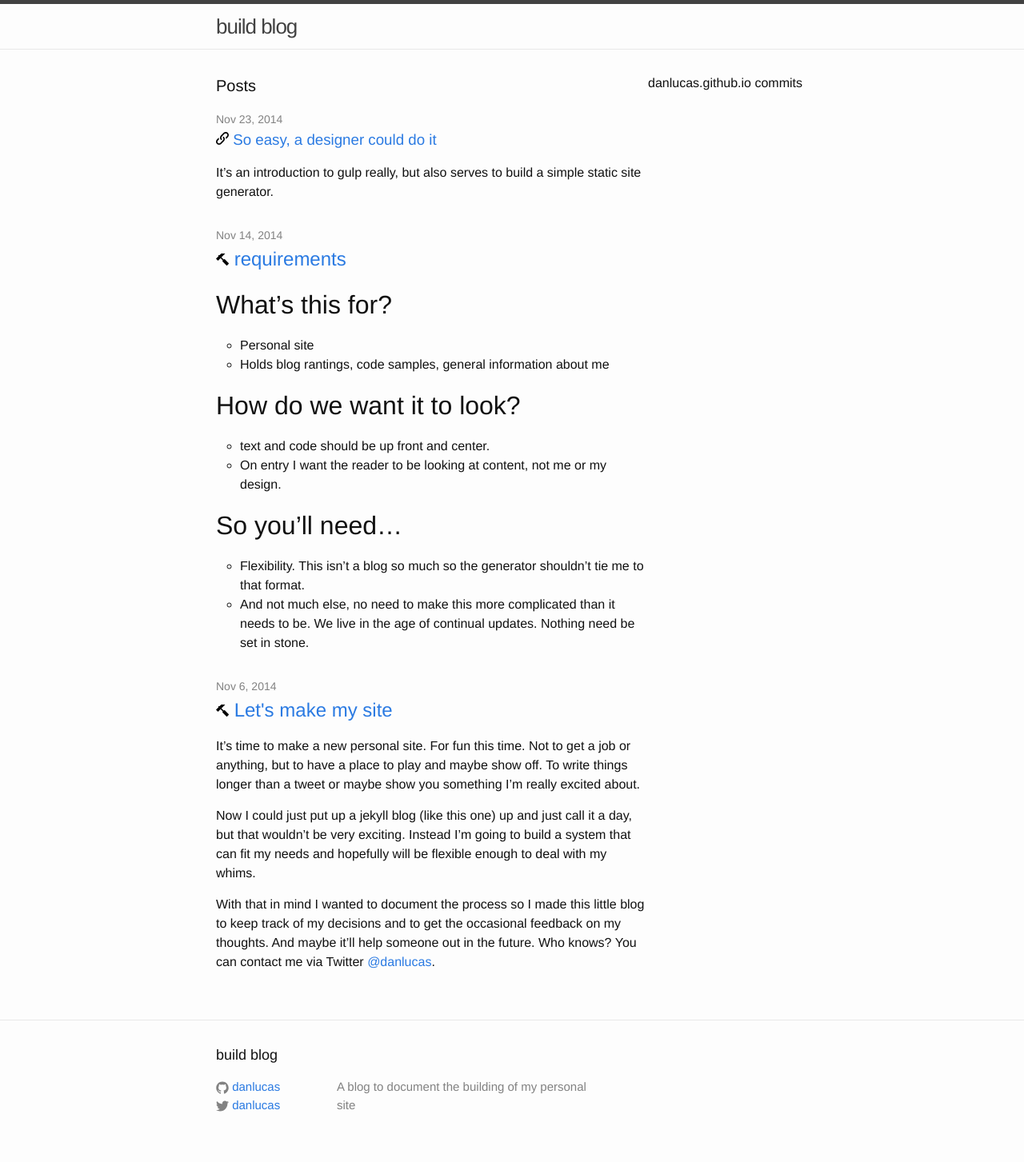
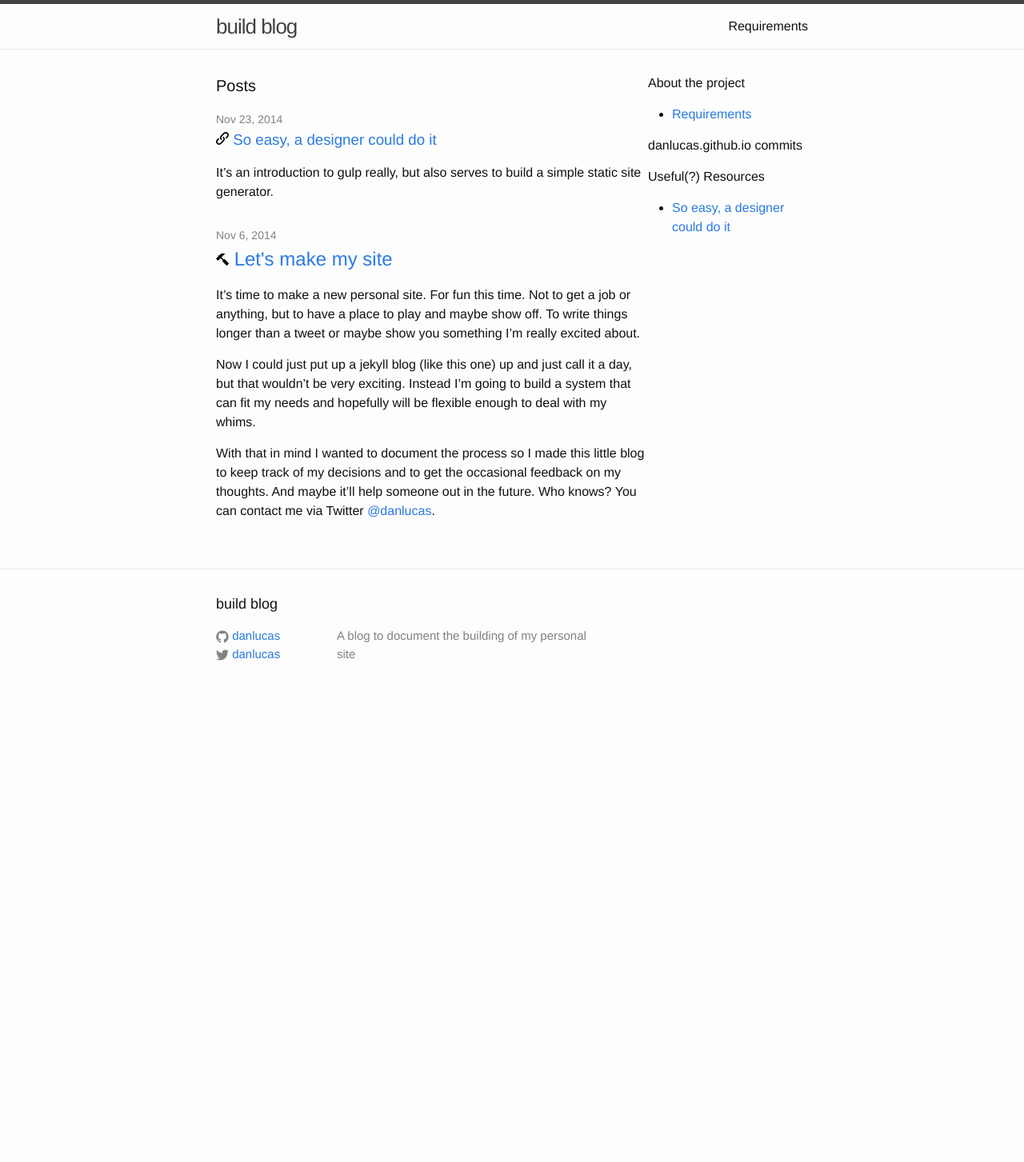
Before and after one commit to danlucas/buildblog, a Jekyll site: the page built from index.html, in a window 1280 px wide. Shown: the whole page at 80% size. Built offline with Jekyll 4.4.1, drawn with Linux system fonts in a browser that asks for light colours; after the commit the page ends 900 px from its top, so only the background shows below that.

Commit message:
moved a few things. add new column lists

```diff
--- a/_config.yml
+++ b/_config.yml
@@ -16,7 +16,7 @@ post:
   template: _templates/post.txt
   extension: md
 page:
-  template: _templates/page.html
+  template: _templates/page.txt
   extension: md
 editor: atom
 git:
--- a/_sass/custom.scss
+++ b/_sass/custom.scss
@@ -1,3 +1,7 @@
 .post-link {
     display: inline-block;
 }
+
+.pages-links > div {
+    width: 200px;
+}
--- a/index.html
+++ b/index.html
@@ -31,10 +31,37 @@ layout: default
             {% endfor %}
         </ul>
     </div>
+    <div class="pages-links">
+        <div class="pages">
+            <h4>About the project</h4>
+            <ul>
+                {% for page in site.pages %}
+                {% if page.title %}
+                <li>
+                    <a class="page-link" href="{{ page.url | prepend: site.baseurl }}">{{ page.title }}</a>
+                </li>
+                {% endif %}
+                {% endfor %}
+            </ul>
+        </div>
 
-    <div class="commit-list">
-        <h4>danlucas.github.io commits</h4>
-        <ul></ul>
+        <div class="commit-list">
+            <h4>danlucas.github.io commits</h4>
+            <ul></ul>
+        </div>
+
+        <div class="external-links">
+            <h4>Useful(?) Resources</h4>
+            <ul>
+                {% for post in site.posts %}
+                {% if post.external-url %}
+                <li>
+                    <a class="external-link" href="{{ post.external-url }}">{{ post.title }}</a>
+                </li>
+                {% endif %}
+                {% endfor %}
+            </ul>
+        </div>
     </div>
 
 </div>
--- /dev/null
+++ b/requirements.md
@@ -0,0 +1,20 @@
+---
+layout: page
+title: "Requirements"
+permalink:
+---
+
+## What's this for?
+
+* Personal site
+* Holds blog rantings, code samples, general information about me
+
+## How do we want it to look?
+
+* text and code should be up front and center.
+* On entry I want the reader to be looking at content, not me or my design.
+
+## So you'll need...
+
+* Flexibility.  This isn't a blog so much so the generator shouldn't tie me to that format.
+* And not much else, no need to make this more complicated than it needs to be.  We live in the age of continual updates.  Nothing need be set in stone.
```
Also changed, not shown: _drafts/requirements.md (renamed from _posts/2014-11-14-requirements.md).
